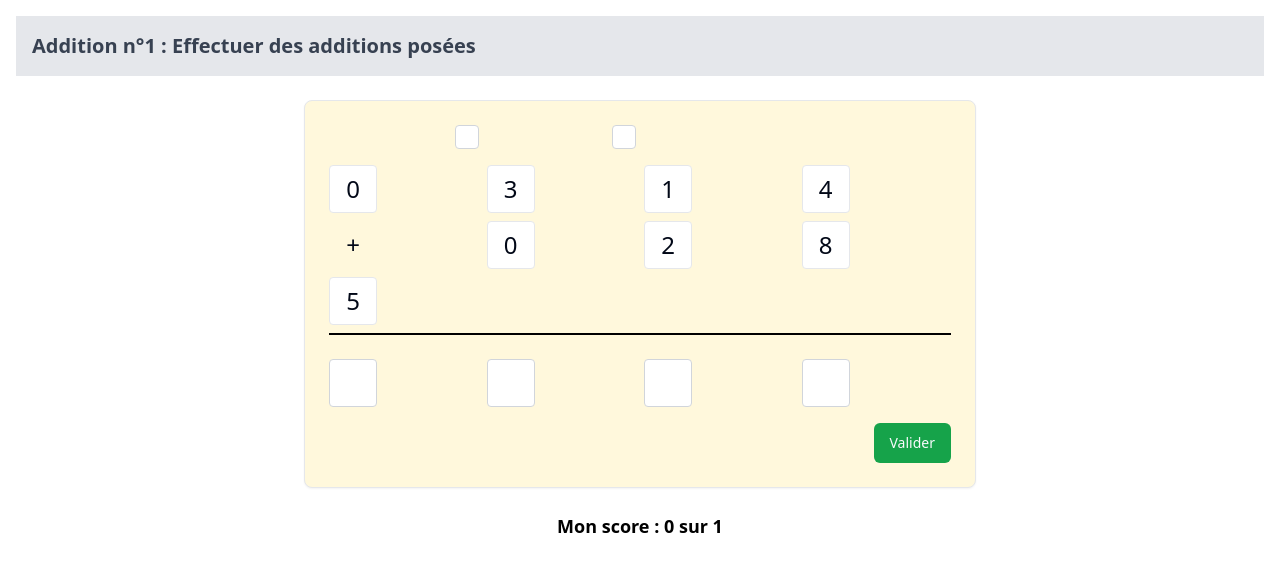
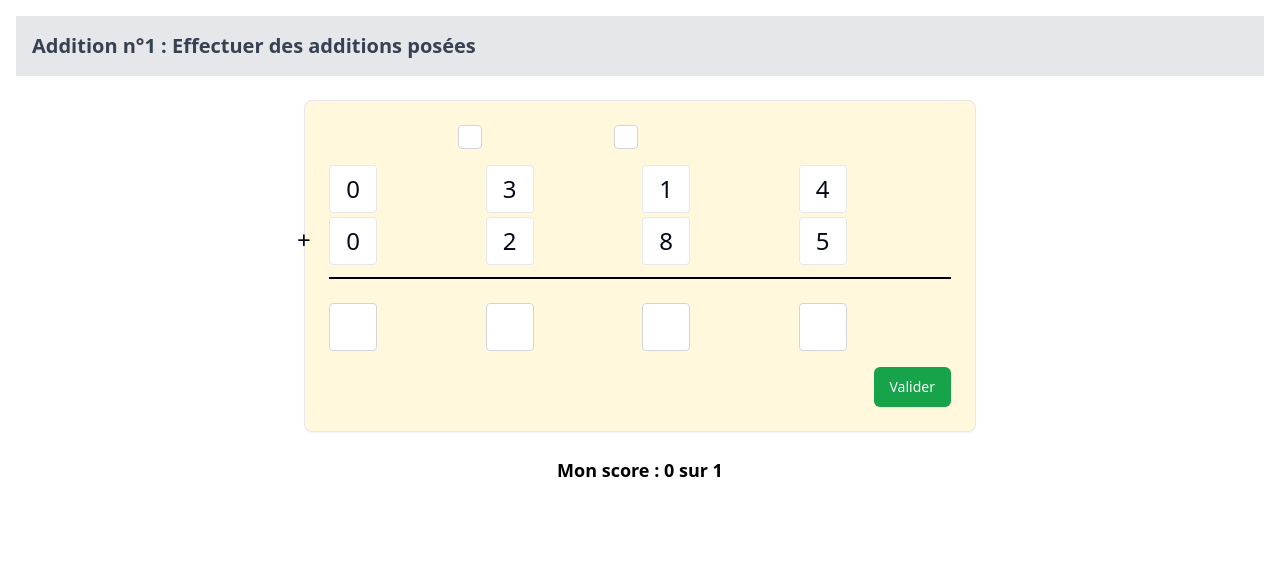
Before and after one commit to fremar64/algorithme-de-calcul-arithmetique, a React (Vite) app: page / in a window 1280 px wide. Shown: the top 572 px of the page. Built offline with nearby package versions, Linux system fonts and the light colour scheme.

Commit message:
Adjust plus sign position
Shift the + symbol slightly to the left by reducing the gap between the columns of numbers in the Index component. This change allows for better placement of the + sign between the digits of the thousand units.
[skip gpt_engineer]

```diff
--- a/src/pages/Index.tsx
+++ b/src/pages/Index.tsx
@@ -106,42 +106,41 @@ const Index = () => {
         <CardContent className="p-6">
           <div className="grid grid-cols-4 gap-2 text-center text-2xl mb-4">
             {/* Carries */}
-            <div className="col-span-4 grid grid-cols-4 gap-2 mb-2">
+            <div className="col-span-4 grid grid-cols-4 gap-1 mb-2">
               {carries.map((carry, index) => (
                 <input
                   key={`carry-${index}`}
                   type="text"
                   maxLength={1}
-                  className="w-6 h-6 text-center border rounded text-sm"
+                  className="w-6 h-6 text-center border rounded text-sm ml-auto"
                   value={carry}
                   onChange={(e) => handleCarryInput(index, e.target.value)}
-                  style={{ marginLeft: 'auto', marginRight: '0' }}
                 />
               ))}
             </div>
 
             {/* Numbers display grid */}
-            <div className="col-span-4 grid grid-cols-4 gap-2 mb-4">
-              <div className="col-span-4 grid grid-cols-4 gap-2">
+            <div className="col-span-4 grid grid-cols-4 gap-1 mb-4 relative">
+              <div className="col-span-4 grid grid-cols-4 gap-1">
                 {numbers.top.toString().padStart(4, '0').split('').map((digit, index) => (
                   <div key={`top-${index}`} className="w-12 h-12 border rounded flex items-center justify-center bg-white">
                     {digit}
                   </div>
                 ))}
               </div>
-              <div className="col-span-4 grid grid-cols-4 gap-2">
-                <div className="col-span-1 w-12 h-12 flex items-center justify-center text-2xl">+</div>
+              <div className="absolute left-[-2rem] top-[3.7rem] text-2xl">+</div>
+              <div className="col-span-4 grid grid-cols-4 gap-1">
                 {numbers.bottom.toString().padStart(4, '0').split('').map((digit, index) => (
                   <div key={`bottom-${index}`} className="w-12 h-12 border rounded flex items-center justify-center bg-white">
                     {digit}
                   </div>
                 ))}
               </div>
-              <div className="col-span-4 border-b-2 border-black"></div>
+              <div className="col-span-4 border-b-2 border-black mt-2"></div>
             </div>
 
             {/* Answer inputs */}
-            <div className="col-span-4 grid grid-cols-4 gap-2">
+            <div className="col-span-4 grid grid-cols-4 gap-1">
               {userAnswer.map((digit, index) => (
                 <input
                   key={`answer-${index}`}
```
